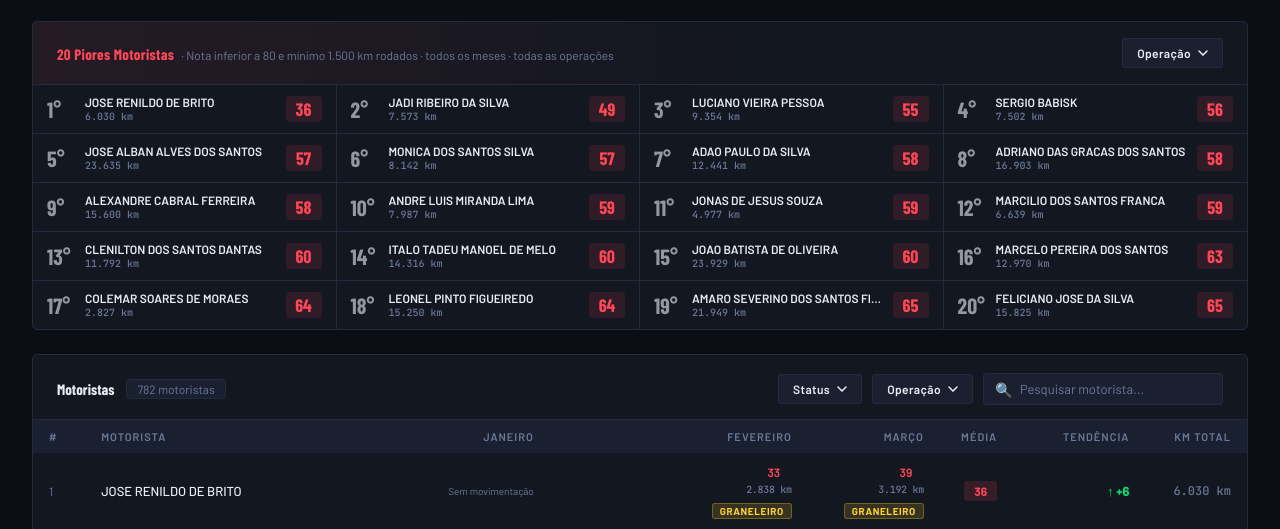
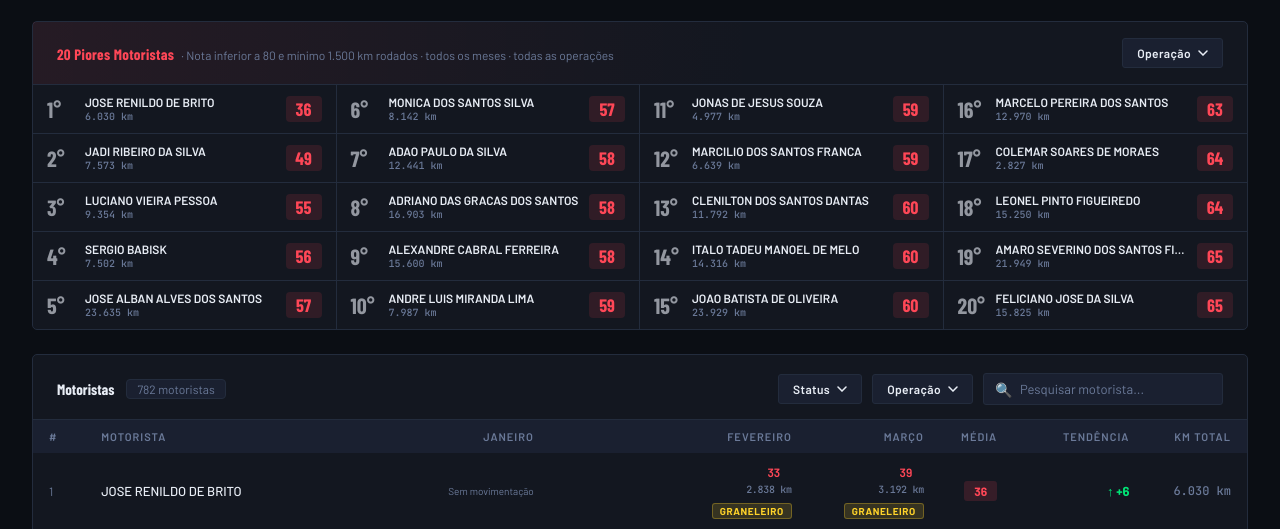
Before and after one commit to lucasml1709/Gobraxavaliacao, a plain HTML site: page index.html in a window 1280 px wide. Shown: the part 573-1102 px from the top of the page. Drawn offline with nearby package versions, Linux system fonts and the light colour scheme; a web font is replaced by a local one.

Commit message:
piores moto

```diff
--- a/style.css
+++ b/style.css
@@ -586,8 +586,8 @@ tbody td.driver-name {
   cursor: pointer;
   min-width: 0;
 }
-.worst-item:nth-child(4n) { border-right: none; }
-.worst-item:nth-last-child(-n+4) { border-bottom: none; }
+.worst-item:nth-child(5n) { border-bottom: none; }
+.worst-item:nth-child(n+16) { border-right: none; }
 .worst-item:hover { background: var(--surface2); }
 
 .worst-rank {
@@ -638,6 +638,8 @@ tbody td.driver-name {
 .worst-grid {
   display: grid;
   grid-template-columns: repeat(4, 1fr);
+  grid-template-rows: repeat(5, auto);
+  grid-auto-flow: column;
   gap: 0;
 }
 
```
